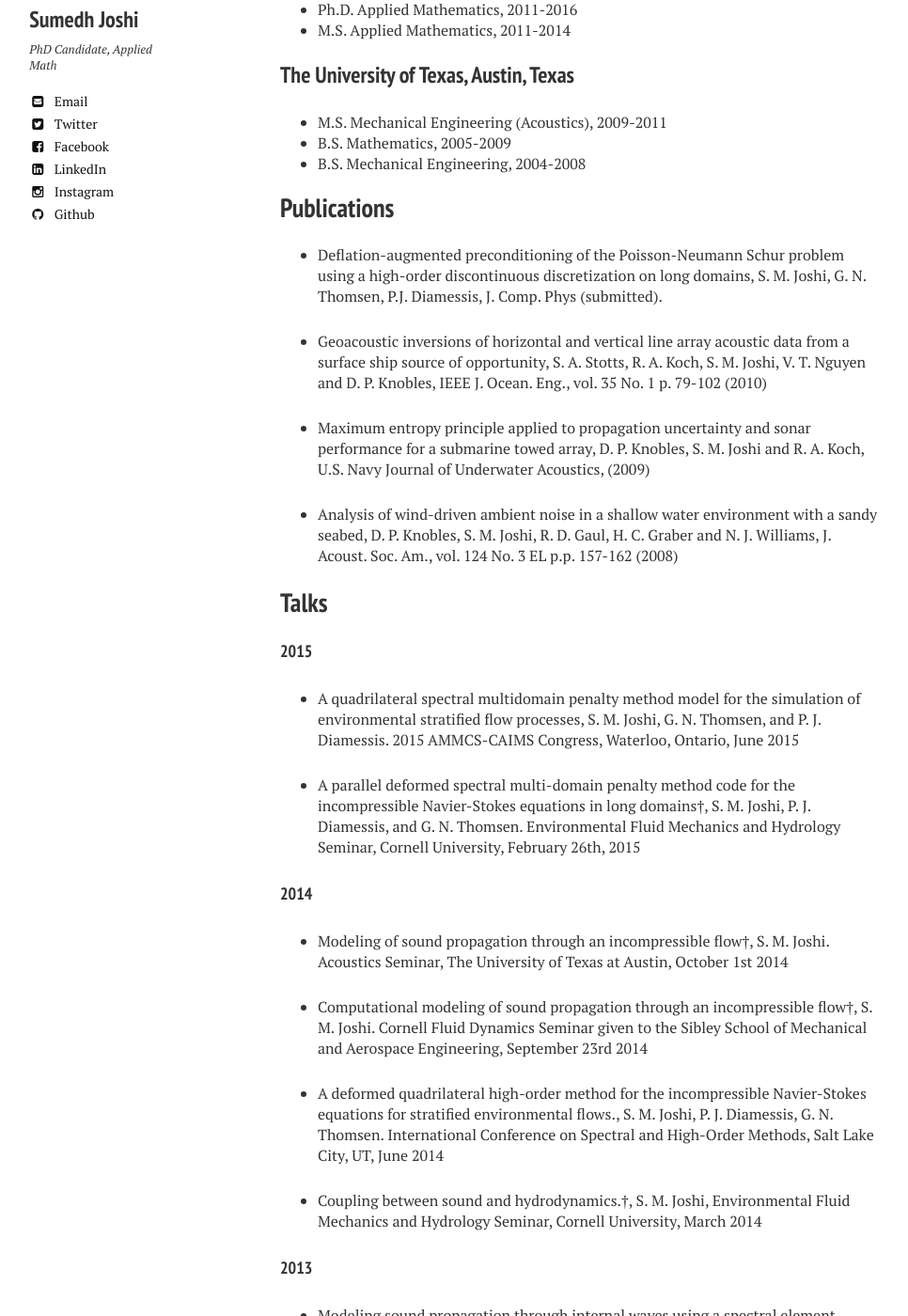
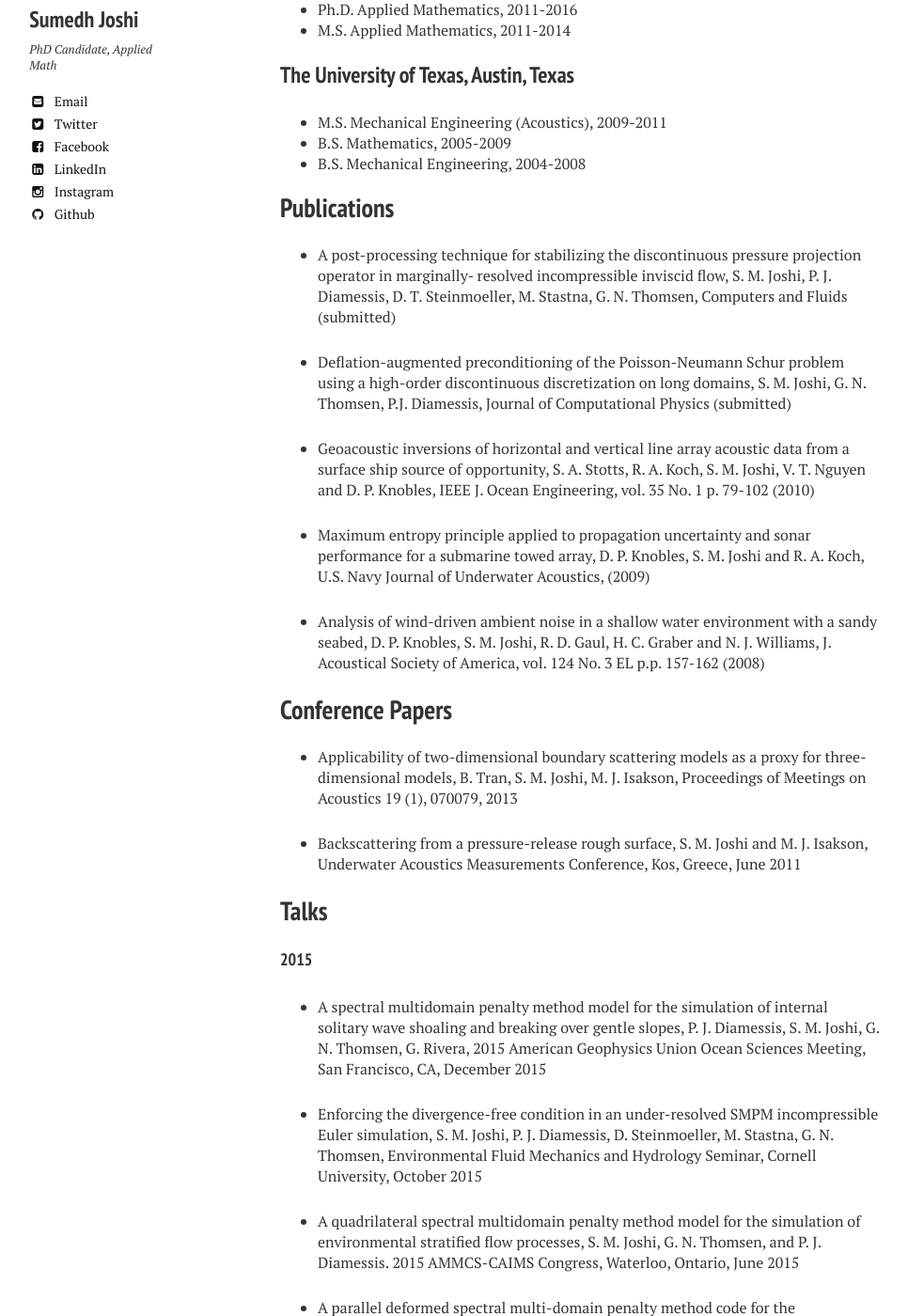
Before and after one commit to aledlie/Homage, a Jekyll site: the page built from vita/index.md, in a window 1280 px wide and 1400 px high, scrolled down 413 px. Shown: the whole window at 94% size, without its empty margins (22-988 px from the left). Built offline with Jekyll 4.4.1, drawn with Linux system fonts in a browser that asks for light colours; nearby versions of some CDN libraries.

Commit message:
Topic: Updated my CV to reflect latest publications.

```diff
--- a/vita/index.md
+++ b/vita/index.md
@@ -24,17 +24,29 @@ image:
 
 ## Publications
 
-+ Deflation-augmented preconditioning of the Poisson-Neumann Schur problem using a high-order discontinuous discretization on long domains, S. M. Joshi, G. N. Thomsen, P.J. Diamessis, J. Comp. Phys (submitted).
++ A post-processing technique for stabilizing the discontinuous pressure projection operator in marginally- resolved incompressible inviscid flow, S. M. Joshi, P. J. Diamessis, D. T. Steinmoeller, M. Stastna, G. N. Thomsen, Computers and Fluids (submitted)
 
-+ Geoacoustic inversions of horizontal and vertical line array acoustic data from a surface ship source of opportunity, S. A. Stotts, R. A. Koch, S. M. Joshi, V. T. Nguyen and D. P. Knobles, IEEE J. Ocean. Eng., vol. 35 No. 1 p. 79-102 (2010)
++ Deflation-augmented preconditioning of the Poisson-Neumann Schur problem using a high-order discontinuous discretization on long domains, S. M. Joshi, G. N. Thomsen, P.J. Diamessis, Journal of Computational Physics (submitted)
+
++ Geoacoustic inversions of horizontal and vertical line array acoustic data from a surface ship source of opportunity, S. A. Stotts, R. A. Koch, S. M. Joshi, V. T. Nguyen and D. P. Knobles, IEEE J. Ocean Engineering, vol. 35 No. 1 p. 79-102 (2010)
 
 + Maximum entropy principle applied to propagation uncertainty and sonar performance for a submarine towed array, D. P. Knobles, S. M. Joshi and R. A. Koch, U.S. Navy Journal of Underwater Acoustics, (2009)
 
-+ Analysis of wind-driven ambient noise in a shallow water environment with a sandy seabed, D. P. Knobles, S. M. Joshi, R. D. Gaul, H. C. Graber and N. J. Williams, J. Acoust. Soc. Am., vol. 124 No. 3 EL p.p. 157-162 (2008)
++ Analysis of wind-driven ambient noise in a shallow water environment with a sandy seabed, D. P. Knobles, S. M. Joshi, R. D. Gaul, H. C. Graber and N. J. Williams, J. Acoustical Society of America, vol. 124 No. 3 EL p.p. 157-162 (2008)
+
+## Conference Papers
+
++ Applicability of two-dimensional boundary scattering models as a proxy for three-dimensional models, B. Tran, S. M. Joshi, M. J. Isakson, Proceedings of Meetings on Acoustics 19 (1), 070079, 2013
+
++ Backscattering from a pressure-release rough surface, S. M. Joshi and M. J. Isakson, Underwater Acoustics Measurements Conference, Kos, Greece, June 2011
 
 ## Talks
 
 #### 2015
+
++ A spectral multidomain penalty method model for the simulation of internal solitary wave shoaling and breaking over gentle slopes, P. J. Diamessis, S. M. Joshi, G. N. Thomsen, G. Rivera, 2015 American Geophysics Union Ocean Sciences Meeting, San Francisco, CA, December 2015
+
++ Enforcing the divergence-free condition in an under-resolved SMPM incompressible Euler simulation, S. M. Joshi, P. J. Diamessis, D. Steinmoeller, M. Stastna, G. N. Thomsen, Environmental Fluid Mechanics and Hydrology Seminar, Cornell University, October 2015
 
 + A quadrilateral spectral multidomain penalty method model for the simulation of environmental stratified flow processes, S. M. Joshi, G. N. Thomsen, and P. J. Diamessis. 2015 AMMCS-CAIMS Congress, Waterloo, Ontario, June 2015
 
```
